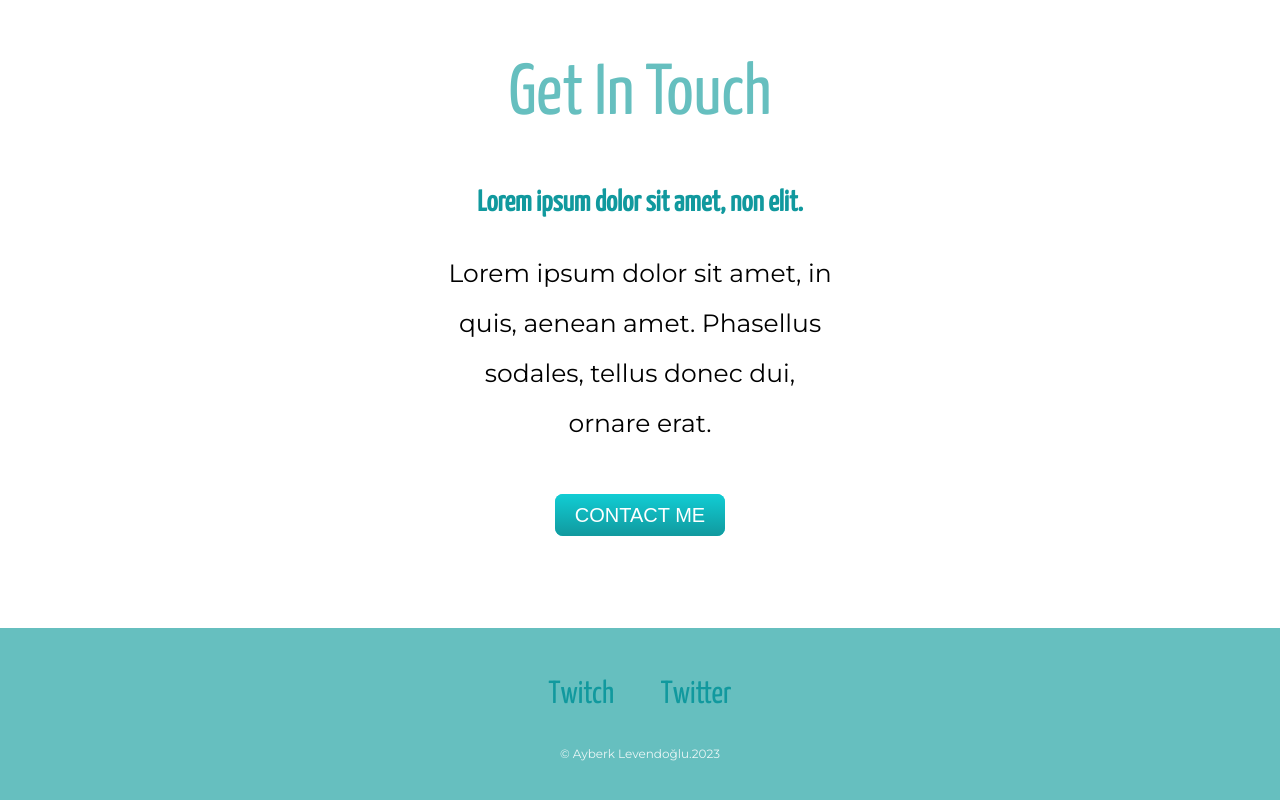
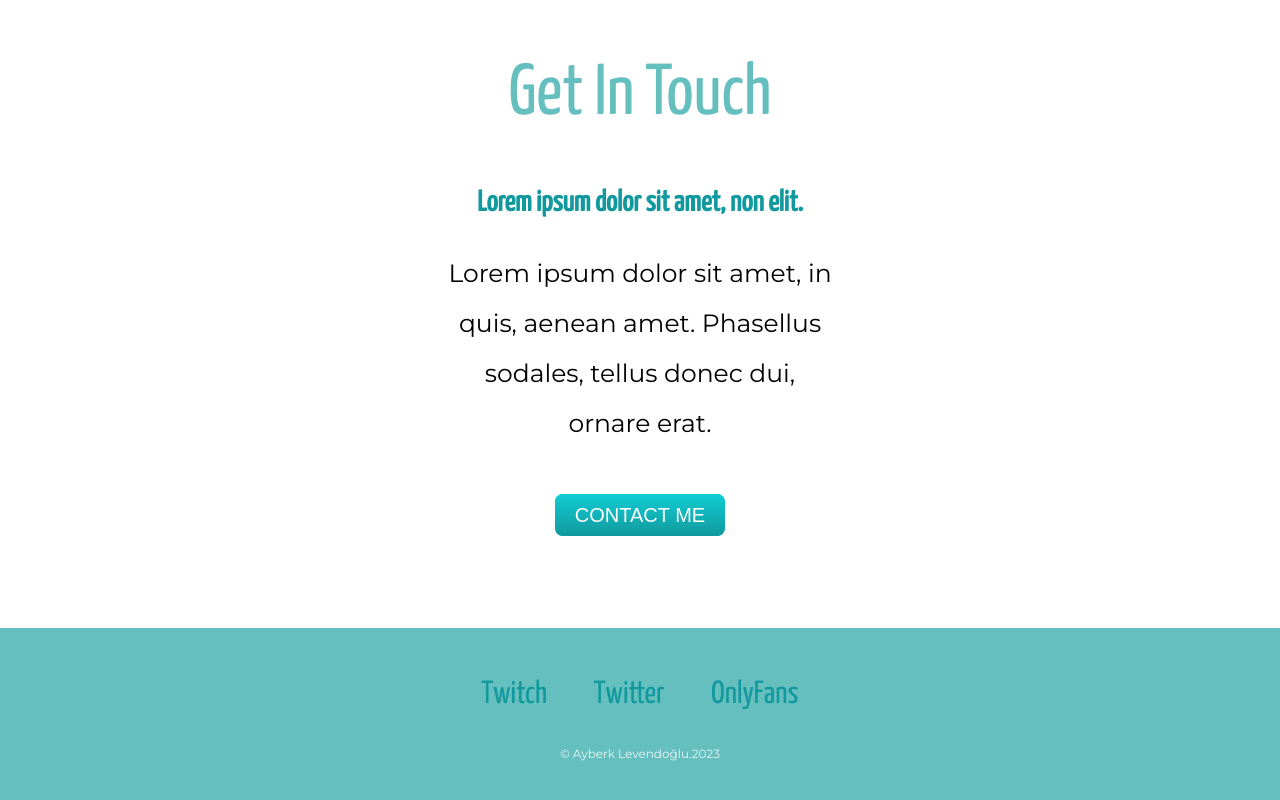
Before and after one commit to ValtteriBolthorn/bolthorn, a plain HTML site: page index.html in a window 1280 px wide. Shown: the part 3100-3900 px from the top of the page. Drawn offline with Linux system fonts and the light colour scheme; a web font is replaced by a local one.

Commit message:
added onlyfans button

```diff
--- a/index.html
+++ b/index.html
@@ -52,6 +52,7 @@
   <div class="bottom-container">
     <a class="footer-link" href="https://www.twitch.tv/Bolthorn7">Twitch</a>
     <a class="footer-link" href="https://twitter.com/Bolthorn7">Twitter</a>
+    <a class="footer-link" href="https://r.mtdv.me/watch?v=bolthornonlyfansc">OnlyFans</a>
     <p class="copyright">© Ayberk Levendoğlu.2023</p>
   </div>
 
```
